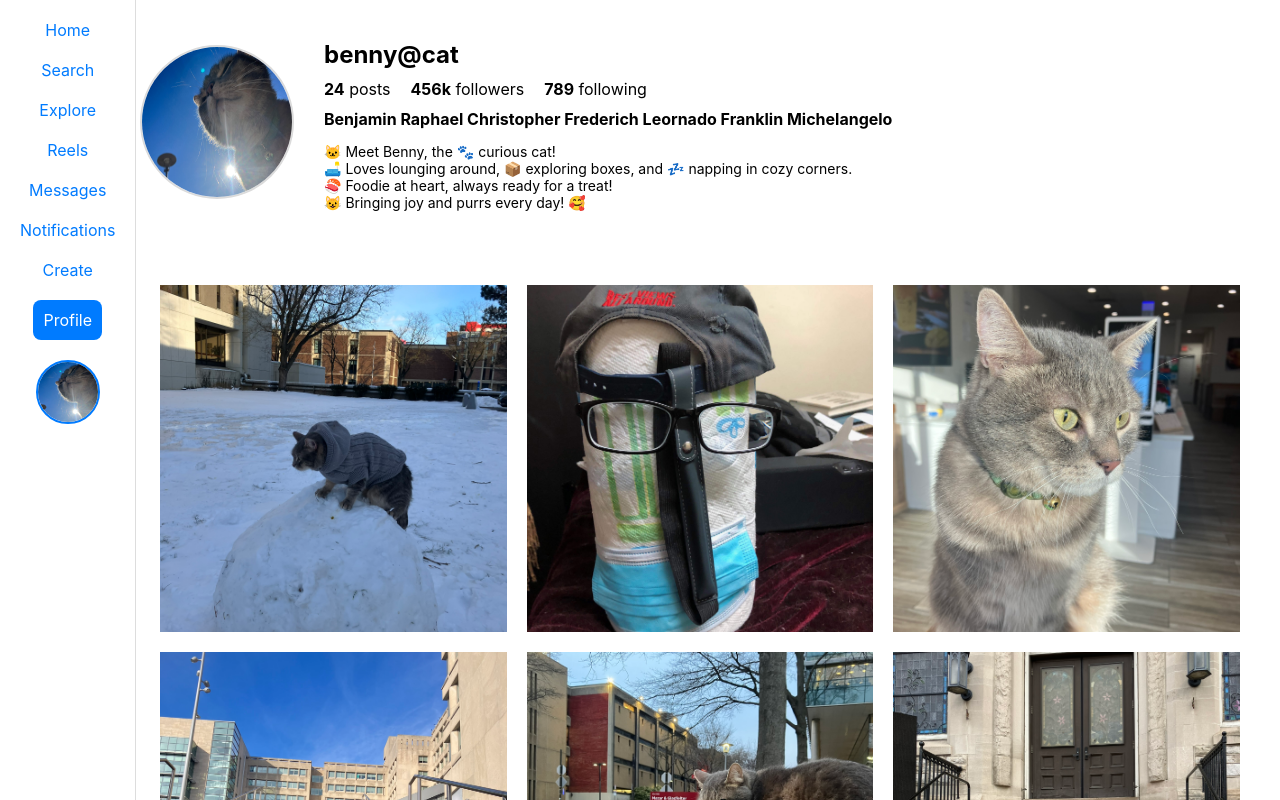
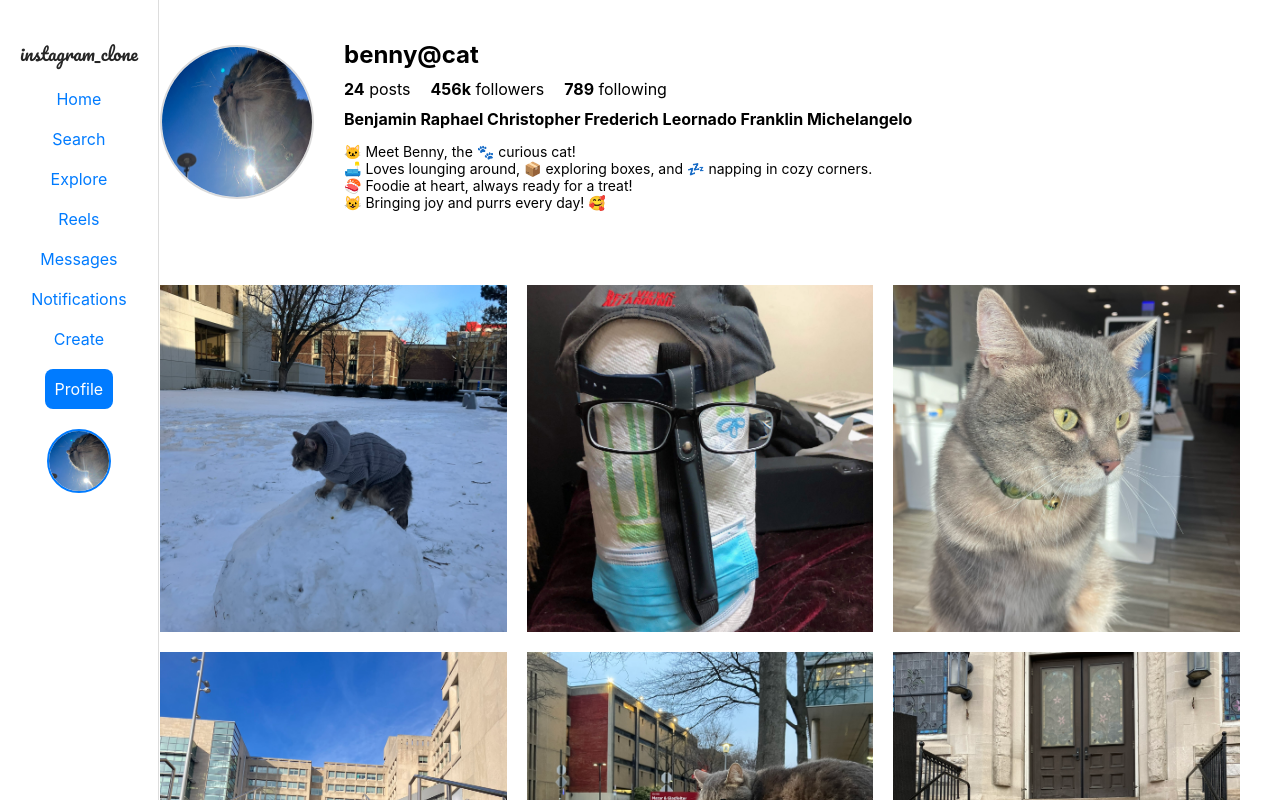
Before and after one commit to hoangnamtbp/hoangnamtbp.github.io, a React (Create React App) app: page /profile in a window 1280 px wide. Shown: the top 800 px of the page. Built offline with nearby package versions, Linux system fonts and the light colour scheme.

Commit message:
update_styling_navigation font

```diff
--- a/src/components/Navigation.js
+++ b/src/components/Navigation.js
@@ -54,6 +54,7 @@ const Navigation = () => {
 // };
 <nav className="nav">
       <div className="nav-items">
+        <p className="instagram-logo">instagram_clone</p>
         <NavLink
           to="/"
           className={({ isActive }) => (isActive ? 'nav-link active' : 'nav-link')}
--- a/src/styles/Navigation.css
+++ b/src/styles/Navigation.css
@@ -1,4 +1,6 @@
 /* src/styles/Navigation.css */
+@import url('https://fonts.googleapis.com/css2?family=Pacifico&display=swap');
+
 
 .nav {
     display: flex;
@@ -49,3 +51,10 @@
   .nav-link:hover {
     color: #0056b3; /* Darker color on hover */
   }
+
+  .instagram-logo {
+    font-family: 'Pacifico', cursive; /* Apply the imported font */
+    font-size: 18px; /* Adjust the font size */
+    color: #262626; /* Instagram logo color */
+    margin-bottom: 20px; /* Space below the logo */
+  }
--- a/src/styles/ProfilePage.css
+++ b/src/styles/ProfilePage.css
@@ -10,7 +10,7 @@
     display: flex; /* Flex layout for the header */
     align-items: center; /* Center items vertically */
     margin-bottom: 20px; /* Space between header and content */
-    padding-left: 120px;
+    padding-left: 140px;
   }
 
   .profile-header-image {
```
